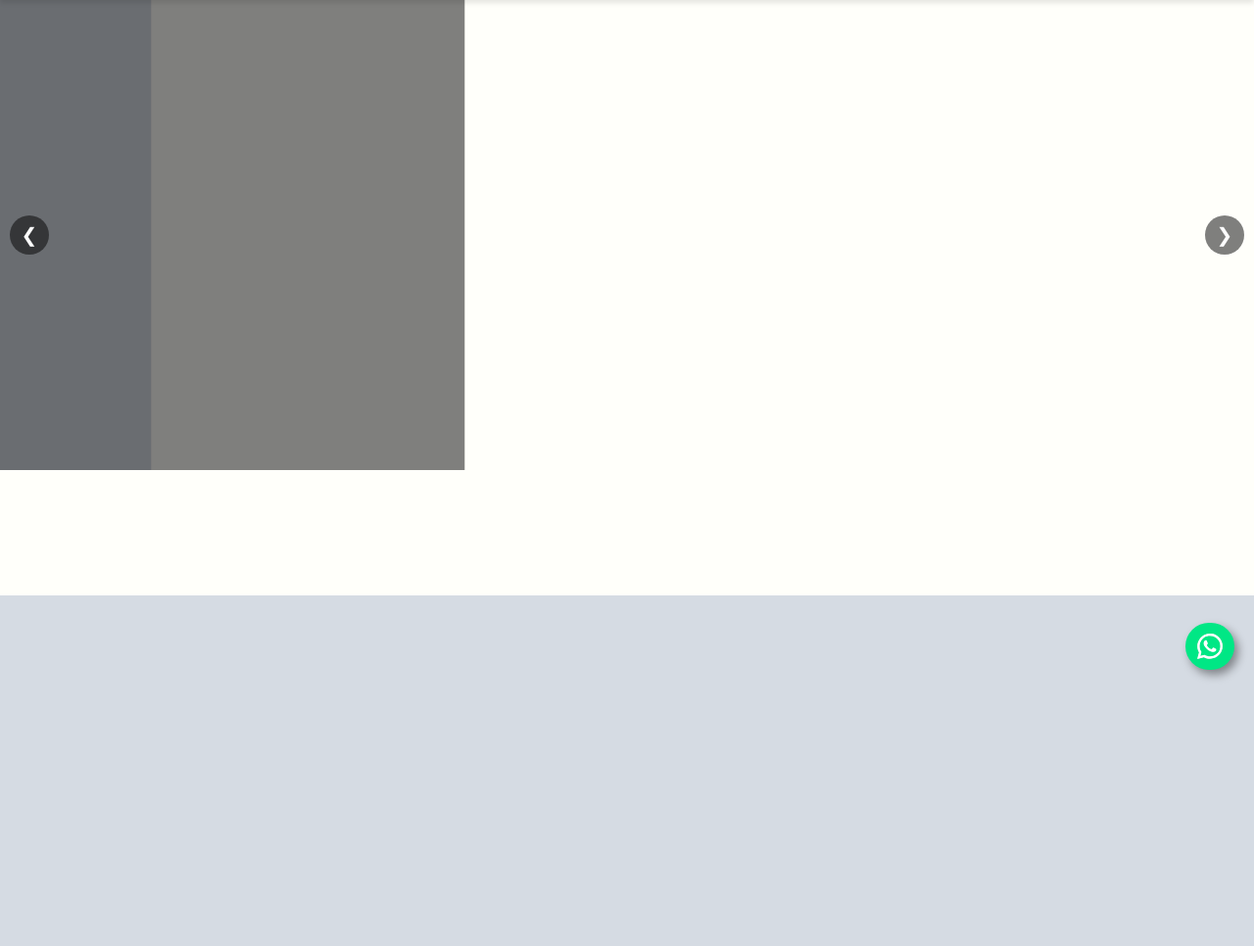
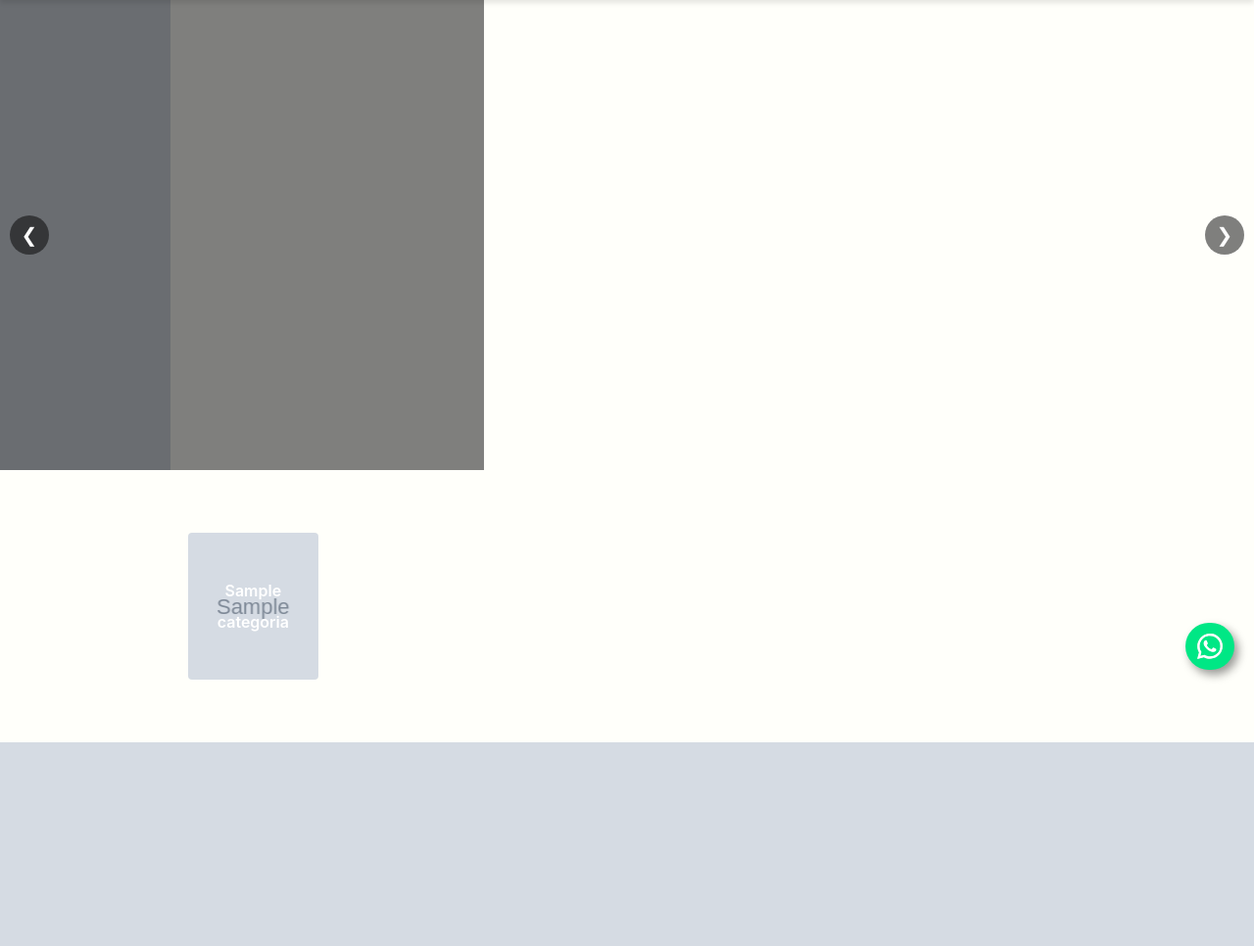
Before and after one commit to Seezly/pielcanela, a PHP site: page / in a window 1280 px wide. Shown: the part 96-1062 px from the top of the page at 98% size. Run offline with PHP 8.4, Linux system fonts and the light colour scheme; tables that the repository leaves empty or names only in its code hold one stand-in row (values such as "Sample post"); grey boxes marked "Sample" are stand-in pictures; data that the repository does not hold is empty; some libraries are stand-ins or nearby versions.

Commit message:
Mover inicialización de carrusel de categorías a index.js

```diff
--- a/index.php
+++ b/index.php
@@ -25,26 +25,18 @@
 
                 <section class="categorias">
                         <?php
-			$sql = $pdo->prepare("SELECT * FROM categorias WHERE destacado = 1 LIMIT 4");
+                        $sql = $pdo->prepare("SELECT * FROM categorias ORDER BY destacado DESC, visitas DESC LIMIT 8");
                         $sql->execute();
-
                         $categorias = $sql->fetchAll(PDO::FETCH_ASSOC);
-
-			foreach ($categorias as $categoria) {
                         ?>
-				<a href="<?= BASE_URL ?>categoria/<?= preg_replace('/[^a-zA-Z0-9]/', '-', strtolower($categoria["nombre"])) ?>?id=<?= $categoria["id"]; ?>" id="<?= $categoria["id"]; ?>" class="categoria">
-					<div class="categoria-icon">
-						<span class="icon">
-							<svg xmlns="http://www.w3.org/2000/svg" height="36px" viewBox="0 -960 960 960" width="36px" fill="undefined">
-								<path d="m354-287 126-76 126 77-33-144 111-96-146-13-58-136-58 135-146 13 111 97-33 143ZM233-120l65-281L80-590l288-25 112-265 112 265 288 25-218 189 65 281-247-149-247 149Zm247-350Z" />
-							</svg>
-						</span>
+                        <div class="categorias-slider keen-slider">
+                                <?php foreach ($categorias as $categoria) { ?>
+                                        <a href="<?= BASE_URL ?>categoria/<?= preg_replace('/[^a-zA-Z0-9]/', '-', strtolower($categoria["nombre"])) ?>?id=<?= $categoria["id"]; ?>" class="keen-slider__slide categoria-slide" style="background-image: url('<?= htmlspecialchars($categoria["imagen"], ENT_QUOTES, 'UTF-8'); ?>');">
+                                                <span class="overlay"></span>
+                                                <span class="categoria-nombre"><?= htmlspecialchars($categoria["nombre"], ENT_QUOTES, 'UTF-8'); ?></span>
+                                        </a>
+                                <?php } ?>
                         </div>
-					<p class="categoria-titulo"><?= htmlspecialchars($categoria["nombre"], ENT_QUOTES, 'UTF-8'); ?></p>
-				</a>
-			<?php
-			}
-			?>
                 </section>
 
 		<!-- AD -->
--- a/public/css/styles.css
+++ b/public/css/styles.css
@@ -770,22 +770,36 @@
 /* Categorías */
 
 .categorias {
-	width: 70%;
-	margin: auto auto 2em auto;
-	display: flex;
-	justify-content: space-between;
-	align-items: center;
-	flex-wrap: wrap;
-	gap: 2em;
-	padding: 2em 0;
+        width: 70%;
+        margin: auto auto 2em auto;
+        padding: 2em 0;
 }
 
-.categoria {
-	display: flex;
-	justify-content: center;
-	align-items: center;
-	flex-direction: column;
-	gap: 0.5em;
+.categorias-slider .keen-slider__slide {
+        position: relative;
+        display: block;
+        height: 150px;
+        background-size: cover;
+        background-position: center;
+        border-radius: 4px;
+        overflow: hidden;
+}
+
+.categorias-slider .overlay {
+        position: absolute;
+        inset: 0;
+        background-color: rgba(0, 0, 0, 0.5);
+}
+
+.categorias-slider .categoria-nombre {
+        position: absolute;
+        top: 50%;
+        left: 50%;
+        transform: translate(-50%, -50%);
+        color: #fff;
+        font-weight: 600;
+        text-align: center;
+        z-index: 1;
 }
 
 /* Productos */
@@ -1145,9 +1159,9 @@
 		width: 90%;
 	}
 
-	.categorias .categoria {
-		width: 45%;
-	}
+        .categorias-slider .keen-slider__slide {
+                width: 100%;
+        }
 
 	.modal {
 		width: 100%;
--- a/public/js/index.js
+++ b/public/js/index.js
@@ -148,6 +148,7 @@
 document.addEventListener("DOMContentLoaded", async function () {
 	const overlay = document.querySelector(".overlay");
 	const sliderElement = document.querySelector(".keen-slider");
+	const categoriesSlider = document.querySelector(".categorias-slider");
 	const loader = document.getElementById("loader");
 
 	if (document.querySelector("input[type=radio")) {
@@ -212,6 +213,24 @@
 	                        },
 	                ]
 	        );
+	}
+
+	if (categoriesSlider) {
+	        new KeenSlider(categoriesSlider, {
+	                loop: true,
+	                slides: {
+	                        perView: 2,
+	                        spacing: 10,
+	                },
+	                breakpoints: {
+	                        "(min-width: 768px)": {
+	                                slides: { perView: 4, spacing: 15 },
+	                        },
+	                        "(min-width: 1024px)": {
+	                                slides: { perView: 6, spacing: 20 },
+	                        },
+	                },
+	        });
 	}
 
 	try {
```
Also changed, not shown: public/js/keen-slider.js. Lines whose indentation alone changed are shown as unchanged.
